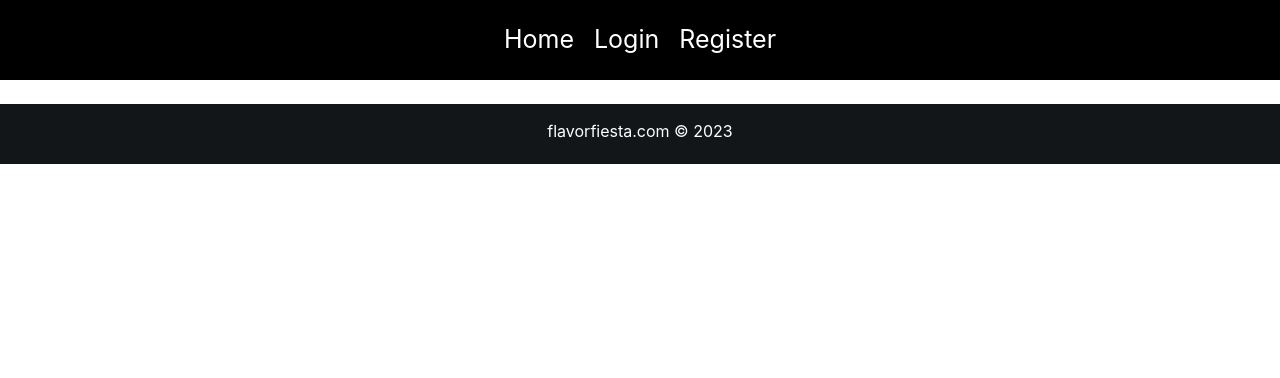
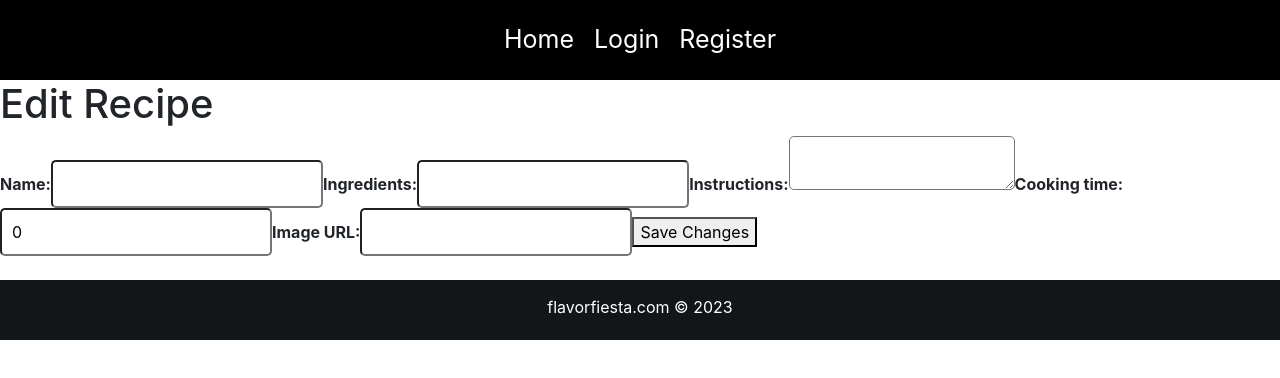
Before and after one commit to snpetlova/exam-recipes-website-project, a React (Create React App) app in the folder client/: page /recipes/1/edit in a window 1280 px wide. Shown: the top 378 px of the page. Built offline with nearby package versions, Linux system fonts and the light colour scheme; no server answers.

Commit message:
create edit functionality

```diff
--- a/client/src/App.js
+++ b/client/src/App.js
@@ -4,11 +4,12 @@ import Home from "./pages/Home";
 import Auth from "./pages/Auth";
 import Create from "./pages/Create";
 import Saved from "./pages/Saved";
-import { Navbar } from './components/Navbar';
-import { Footer } from './components/Footer';
+import { Navbar } from "./components/Navbar";
+import { Footer } from "./components/Footer";
 import { Login } from "./components/Login";
 import { Register } from "./components/Register";
 import { Details } from "./pages/Details";
+import { Edit } from "./pages/Edit";
 // import 'bootstrap/dist/css/bootstrap.min.css';
 
 function App() {
@@ -24,6 +25,7 @@ function App() {
           <Route path="/create-recipe" element={<Create />} />
           <Route path="/saved-recipes" element={<Saved />} />
           <Route path="/recipes/:recipeId" element={<Details />} />
+          <Route path="/recipes/:recipeId/edit" element={<Edit />} />
         </Routes>
         <Footer />
       </Router>
--- a/client/src/pages/Details.jsx
+++ b/client/src/pages/Details.jsx
@@ -2,10 +2,10 @@ import React, { useState, useEffect, useContext } from "react";
 import axios from "axios";
 import { useParams } from "react-router-dom";
 import { Button, Card } from "react-bootstrap";
-import { useCookies } from "react-cookie";
-import { useNavigate } from 'react-router-dom';
+import { useNavigate } from "react-router-dom";
+import { Link } from "react-router-dom";
 
-export const Details = ( onDelete ) => {
+export const Details = (onDelete) => {
   const { recipeId } = useParams();
   const [recipe, setRecipe] = useState(null);
   const [loading, setLoading] = useState(true);
@@ -49,11 +49,13 @@ export const Details = ( onDelete ) => {
       setDeleting(true);
 
       await axios.delete(`http://localhost:3001/recipes/${recipeIdToDelete}`, {
-        headers: { Authorization: `Bearer ${localStorage.getItem("access_token")}` },
+        headers: {
+          Authorization: `Bearer ${localStorage.getItem("access_token")}`,
+        },
         data: { userId },
       });
-      alert('Deleted succesfully!')
-      navigate('/')
+      alert("Deleted succesfully!");
+      navigate("/");
 
       onDelete();
     } catch (error) {
@@ -83,13 +85,30 @@ export const Details = ( onDelete ) => {
               <Card.Title style={{ fontSize: "30px", marginBottom: "30px" }}>
                 {recipe.name}
               </Card.Title>
-              <Card.Text>Instructions: {recipe.instructions}</Card.Text>
               <Card.Text>
                 Ingredients: {recipe.ingredients.join(", ")}
               </Card.Text>
+              <Card.Text>Instructions: {recipe.instructions}</Card.Text>
               <Card.Text>Cooking time: {recipe.cookingTime} minutes</Card.Text>
-              {isOwner && (<Button variant="primary" className="editBtn">Edit</Button> )}
-              {isOwner && (<Button variant="danger" className="deleteBtn" onClick={() => handleDelete(recipeId)}>Delete</Button> )}
+              {isOwner && (
+                <Button variant="primary" className="editBtn">
+                  <Link
+                    to={`/recipes/${recipe._id}/edit`}
+                    style={{ color: "white", textDecoration: "none" }}
+                  >
+                    Edit
+                  </Link>
+                </Button>
+              )}
+              {isOwner && (
+                <Button
+                  variant="danger"
+                  className="deleteBtn"
+                  onClick={() => handleDelete(recipeId)}
+                >
+                  Delete
+                </Button>
+              )}
             </Card.Body>
           </div>
         </div>
--- /dev/null
+++ b/client/src/pages/Edit.jsx
@@ -0,0 +1,119 @@
+import React, { useState, useEffect } from "react";
+import axios from "axios";
+import { useNavigate, useParams } from "react-router-dom";
+
+export const Edit = ({ onEdit }) => {
+  const { recipeId } = useParams();
+  const navigate = useNavigate();
+
+  const [editedRecipe, setEditedRecipe] = useState({
+    name: "",
+    ingredients: [],
+    instructions: "",
+    imageUrl: "",
+    cookingTime: 0,
+  });
+
+  useEffect(() => {
+    const fetchRecipeData = async () => {
+      try {
+        const response = await axios.get(
+          `http://localhost:3001/recipes/${recipeId}`
+        );
+        setEditedRecipe(response.data);
+      } catch (error) {
+        console.error("Error fetching recipe data:", error);
+      }
+    };
+
+    fetchRecipeData();
+  }, [recipeId]);
+
+  const handleChange = (e) => {
+    const { name, value } = e.target;
+    setEditedRecipe((prevRecipe) => ({
+      ...prevRecipe,
+      [name]: value,
+    }));
+  };
+
+  const handleEdit = async (e) => {
+    e.preventDefault();
+
+    try {
+      const userId = localStorage.getItem("userId");
+
+      await axios.put(
+        `http://localhost:3001/recipes/${recipeId}`,
+        editedRecipe,
+        {
+          headers: {
+            Authorization: `Bearer ${localStorage.getItem("access_token")}`,
+          },
+          data: { userId },
+        }
+      );
+
+      alert("Edited succesfully!");
+      navigate(`/recipes/${recipeId}`);
+      onEdit();
+
+    } catch (error) {
+      console.error("Error updating recipe:", error);
+    }
+  };
+
+  return (
+    <div>
+      <form id="edit" onSubmit={handleEdit}>
+        <div className="container-edit">
+          <h1>Edit Recipe</h1>
+          <label htmlFor="name">Name:</label>
+          <input
+            type="text"
+            id="name"
+            name="name"
+            value={editedRecipe.name}
+            onChange={handleChange}
+          />
+
+          <label htmlFor="ingredients">Ingredients:</label>
+          <input
+            id="ingredients"
+            name="ingredients"
+            value={editedRecipe.ingredients}
+            onChange={handleChange}
+          />
+
+          <label htmlFor="instructions">Instructions:</label>
+          <textarea
+            id="instructions"
+            name="instructions"
+            value={editedRecipe.instructions}
+            onChange={handleChange}
+          />
+
+          <label htmlFor="cookingTime">Cooking time:</label>
+          <input
+            id="cookingTime"
+            name="cookingTime"
+            value={editedRecipe.cookingTime}
+            onChange={handleChange}
+          />
+
+          <label htmlFor="imageUrl">Image URL:</label>
+          <input
+            id="imageUrl"
+            name="imageUrl"
+            value={editedRecipe.imageUrl}
+            onChange={handleChange}
+          />
+
+          <button type="submit">Save Changes</button>
+        </div>
+      </form>
+    </div>
+  );
+};
+
+export default Edit;
```
Also changed, not shown: 1 other file (tests, documents, lock files or other folders).
